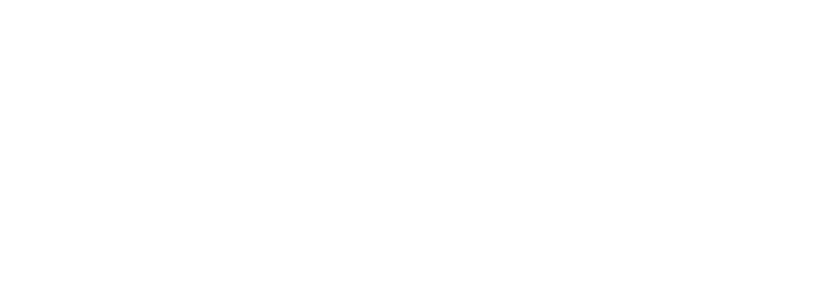
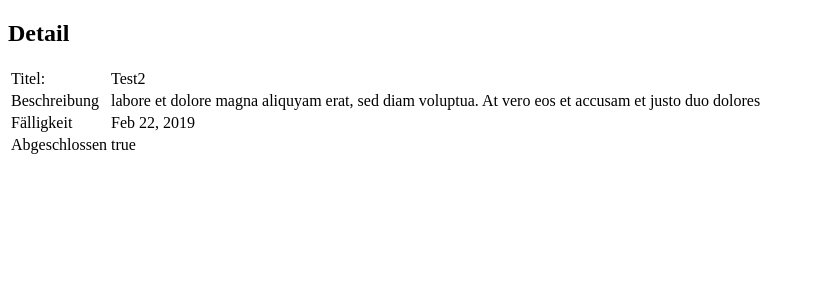
Before and after one commit to cwansart/todo-app, an Angular app: page /todos/1 in a window 1280 px wide. Before the commit this address led to /. Shown: the top 300 px of the page, without its empty margins (0-813 px from the left). Built offline with nearby package versions, Linux system fonts and the light colour scheme.

Commit message:
add todo detail

```diff
--- a/src/app/app.module.ts
+++ b/src/app/app.module.ts
@@ -4,11 +4,13 @@
 import { AppRoutingModule } from './app-routing.module';
 import { AppComponent } from './app.component';
 import { TodoListComponent } from './todos/list/todo-list.component';
+import { TodoDetailComponent } from './todos/detail/todo-detail.component';
 
 @NgModule({
   declarations: [
     AppComponent,
     TodoListComponent,
+    TodoDetailComponent,
   ],
   imports: [
     BrowserModule,
--- /dev/null
+++ b/src/app/todos/detail/todo-detail.component.html
@@ -0,0 +1,23 @@
+<h2>Detail</h2>
+<table *ngIf="(todo | async) as todo; else notFound">
+  <tr>
+    <td>Titel:</td>
+    <td>{{todo.title}}</td>
+  </tr>
+  <tr>
+    <td>Beschreibung</td>
+    <td>{{todo.description}}</td>
+  </tr>
+  <tr>
+    <td>Fälligkeit</td>
+    <td>{{todo.dueDate | date}}</td>
+  </tr>
+  <tr>
+    <td>Abgeschlossen</td>
+    <td>{{todo.done}}</td>
+  </tr>
+</table>
+
+<ng-template #notFound>
+  Das gewünschte To-Do konnte nicht gefunden werden.
+</ng-template>
--- /dev/null
+++ b/src/app/todos/detail/todo-detail.component.ts
@@ -0,0 +1,19 @@
+import { Component } from '@angular/core';
+import { Todo } from '../todo';
+import { TodoService } from '../todo.service';
+import { ActivatedRoute, ParamMap } from '@angular/router';
+import { switchMap } from 'rxjs/operators';
+import { Observable } from 'rxjs';
+
+@Component({
+  templateUrl: './todo-detail.component.html',
+})
+export class TodoDetailComponent {
+  public todo: Observable<Todo>;
+
+  constructor(service: TodoService, route: ActivatedRoute) {
+    this.todo = route.paramMap.pipe(
+      switchMap((params: ParamMap) => service.get(params.get('id'))),
+    );
+  }
+}
--- a/src/app/todos/todo.service.ts
+++ b/src/app/todos/todo.service.ts
@@ -30,4 +30,8 @@
   public getAll(): Observable<Todo[]> {
     return of(MOCK_TODOS);
   }
+
+  public get(id: number|string): Observable<Todo> {
+    return of(MOCK_TODOS[id]);
+  }
 }
```
Also changed, not shown: src/app/app-routing.module.ts (+11 -1 lines).
